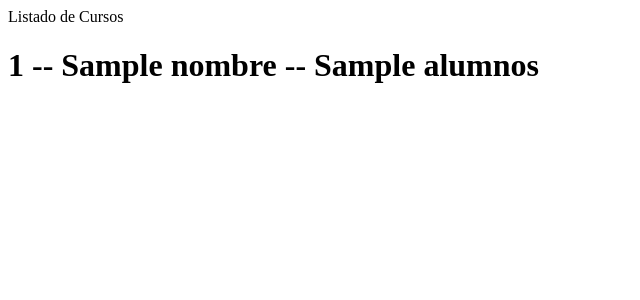
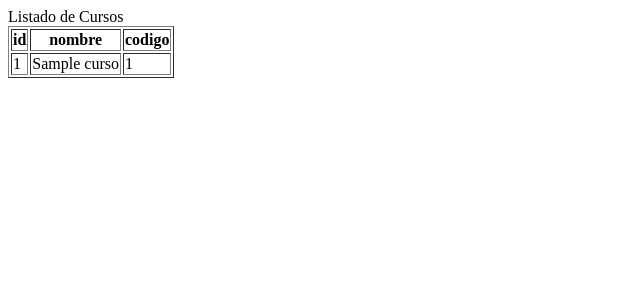
Before and after one commit to pabloscrigna/proyecto-iades2024, a Django app: template src/iades2024/iades/templates/cursos.html in a window 1280 px wide. Shown: the top 300 px of the page, without its empty margins (0-640 px from the left). Run offline with Django 5.2, Linux system fonts and the light colour scheme; tables that the repository leaves empty hold one stand-in row (values such as "Sample post"); the template is opened without the code that fills it: values that come from a table or form of the project are taken from there, most other values are stand-ins (such as "Sample title", 1, 10 or a date in 2020).

Commit message:
clase1810

```diff
--- a/src/iades2024/iades/templates/cursos.html
+++ b/src/iades2024/iades/templates/cursos.html
@@ -7,8 +7,25 @@
 </head>
 <body>
     <a>Listado de Cursos</a>
+    <br>
+    <table border="1">
+        <thead>
+            <tr>
+                <th>id</th>
+                <th>nombre</th>
+                <th>codigo</th>
+            </tr>
+        </thead>
+        <tbody>
+            {% for curso in cursos_list  %}
+            <tr>
+                <td>{{ curso.id }}</td>
+                <td>{{ curso.nombre }}</td>
+                <td>{{ curso.codigo }}</td>
+            </tr>
+            {% endfor %}
 
-    <h1>{{ id }} -- {{ nombre }} -- {{ alumnos }}</h1>
+
 
 </body>
 </html>
```
Also changed, not shown: src/iades2024/iades/views.py (+23 -3 lines).
